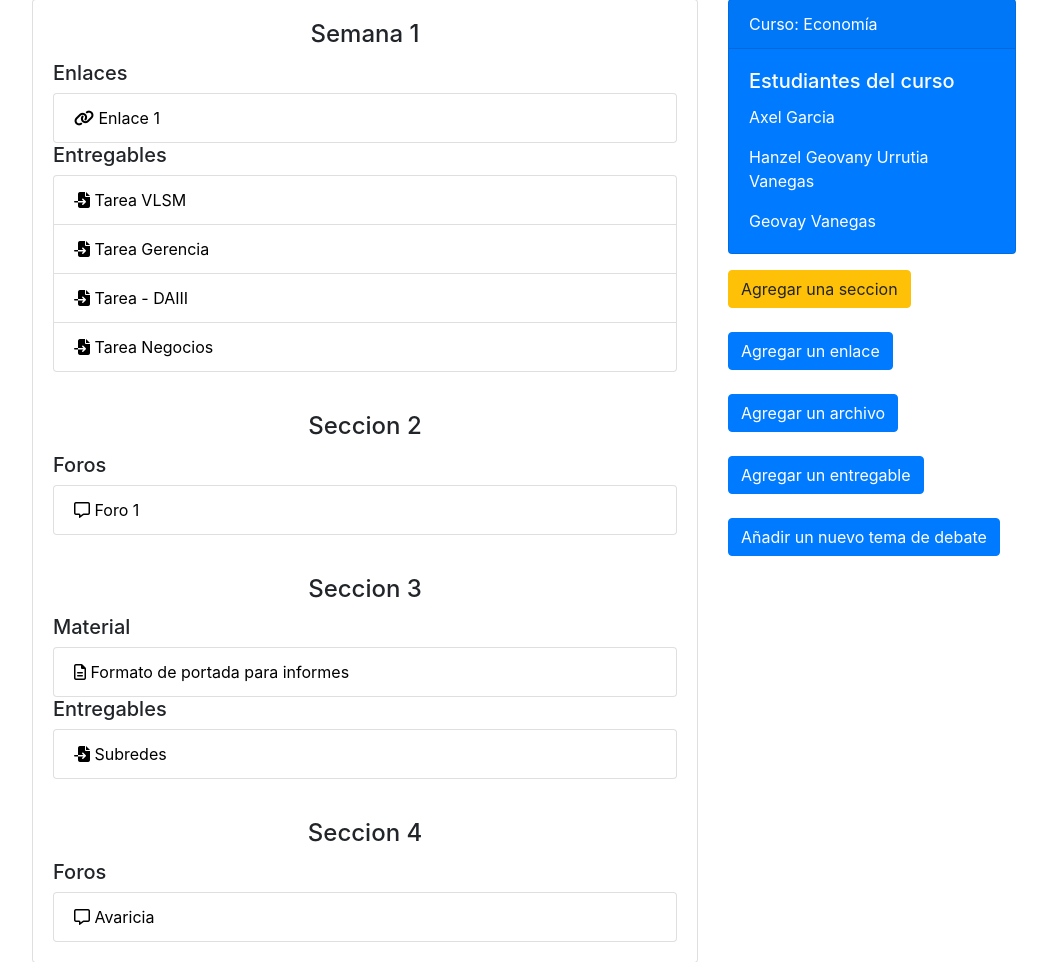
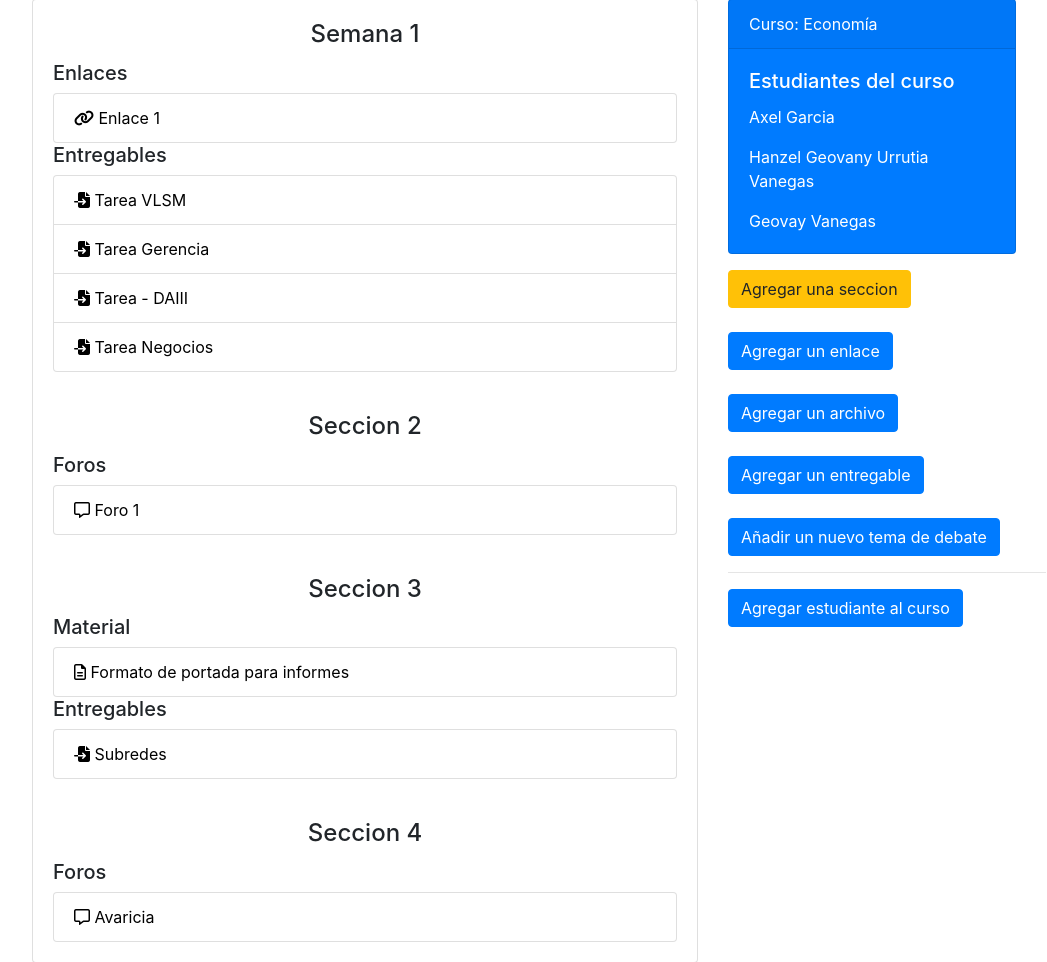
Before and after one commit to HanzelxD778/cs50w-project4, a Django app: page /curso/5 in a window 1280 px wide. Shown: the part 105-1067 px from the top of the page, without its empty margins (101-1148 px from the left). Run offline with Django 3.2, Linux system fonts and the light colour scheme; a user stored in the database is signed in; data comes from the database, SQL or seed files in the repository; both versions use the stored data as it was after the commit; some libraries are stand-ins or nearby versions.

Commit message:
agregar estudiante a curso realizado

```diff
--- a/PortAll50/templates/portall50/curso.html
+++ b/PortAll50/templates/portall50/curso.html
@@ -13,7 +13,12 @@
 
 {% endblock %}
 
+{% block dropdown %}
+
+{% endblock %}
+
 {% block main %}
+
     <div class="container">
         <div class="row">
 
@@ -308,6 +313,44 @@
                             </div>
                         </form>
                     </div>
+
+                    <hr>
+
+                    <div>
+                        <!-- Button trigger modal -->
+                        <button type="button" class="btn btn-primary" data-toggle="modal" data-target="#agregarEstudiantesCurso">
+                            Agregar estudiante al curso
+                        </button>
+                        <!-- MODAL AGREGAR FORO -->
+                        <form method="POST" action="{% url 'agregarEstudiantesCurso' %}" enctype="multipart/form-data">
+                            {% csrf_token %}
+                            <!-- Modal -->
+                            <div class="modal fade" id="agregarEstudiantesCurso" tabindex="-1" aria-labelledby="agregarEstudiantesCurso" aria-hidden="true">
+                                <div class="modal-dialog">
+                                <div class="modal-content">
+                                    <div class="modal-header">
+                                        <h5 class="modal-title text-center" id="agregarEstudiantesCurso">
+                                            Agregar estudiante
+                                        </h5>
+                                        <button type="button" class="close" data-dismiss="modal" aria-label="Close">
+                                        <span aria-hidden="true">&times;</span>
+                                        </button>
+                                    </div>
+                                    <div class="modal-body">
+                                        <div class="form-group">
+                                            <input required type="text" name="username" class="form-control" placeholder="Username del estudiante" autocomplete="off">
+                                        </div>
+                                        <input name='curso_id' class="form-control" style="background: transparent;  border: none;" type="hidden"
+                                        value="{{curso.id}}" readonly placeholder="Default input">
+                                    </div>
+                                    <div class="modal-footer">
+                                        <button type="button" class="btn btn-secondary" data-dismiss="modal">Close</button>
+                                        <button type="submit" class="btn btn-primary">Save changes</button>
+                                    </div>
+                                </div>
+                            </div>
+                        </form>
+                    </div>
                 {% endif %}
             </div>
         </div>
--- a/PortAll50/templates/portall50/portall.html
+++ b/PortAll50/templates/portall50/portall.html
@@ -24,7 +24,7 @@
                         <a style="color: black;" href="{% url 'curso' curso.id %}"><h5 class="card-title" style="color: black;">{{curso.nombre_curso}}</5></a>
                     </div>
                     <div class="card-footer">
-                        <small class="text-muted">Docente: {{curso.propietario}}</small>
+                        <small class="text-muted">Docente: {{curso.propietario.first_name}} {{curso.propietario.last_name}}</small>
                         </div>
                     </div>
                 </div>
--- a/PortAll50/urls.py
+++ b/PortAll50/urls.py
@@ -20,5 +20,7 @@ urlpatterns = [
     path("agregarSeccion", views.agregarSeccion, name="agregarSeccion"),
     path("agregarEnlace", views.agregarEnlace, name="agregarEnlace"),
     path("editarPerfil", views.editarPerfil, name="editarPerfil"),
-    path("perfilEditado", views.perfilEditado, name="perfilEditado")
+    path("perfilEditado", views.perfilEditado, name="perfilEditado"),
+    path("calificarEntrega", views.calificarEntrega, name="calificarEntrega"),
+    path("agregarEstudiantesCurso", views.agregarEstudiantesCurso, name="agregarEstudiantesCurso")
 ]
--- a/PortAll50/views.py
+++ b/PortAll50/views.py
@@ -88,7 +88,7 @@ def perfilEditado(request):
         objeto_usuario.username = username
 
     if password:
-        objeto_usuario.password = password
+        objeto_usuario.set_password(password)
 
     if imagen:
         objeto_usuario_cuenta.imagen = imagen
@@ -98,6 +98,9 @@ def perfilEditado(request):
 
     print(objeto_usuario_cuenta)
     print(imagen)
+
+    if password:
+        return redirect("/accounts/logout")
 
     return redirect("/portall")
 
@@ -135,15 +138,9 @@ def registrarCurso(request):
 def curso(request, id_curso):
 
     curso = Curso.objects.get(id=id_curso)
-    #materiales = Material.objects.filter(seccion__curso=curso)
-    #entregables = Entregable.objects.filter(seccion__curso=curso)
-    #foros = Foro.objects.filter(seccion__curso=curso)
 
     context = {
         "curso": curso
-        #"materiales": materiales,
-        #"entregables": entregables,
-        #"foros": foros
     }
 
     return render(request, "PortAll50/curso.html", context)
@@ -292,3 +289,41 @@ def agregarEnlace(request):
     print(id_curso)
 
     return redirect(f"curso/{id_curso}")
+
+def calificarEntrega(request):
+    id_entrega = request.POST.get("id_entrega")
+    nota = request.POST.get("nota")
+
+    entrega = Entrega.objects.get(id=id_entrega)
+
+    entrega.nota = nota
+
+    entrega.save()
+
+    return redirect("/portall")
+
+def agregarEstudiantesCurso(request):
+    username = request.POST.get("username")
+    curso_id = request.POST.get("curso_id")
+
+    curso = Curso.objects.get(id=curso_id)
+
+    existe = False
+
+    for estudiante in curso.cuentas.all():
+        if estudiante.username == username:
+            existe = True
+
+    if existe:
+        return redirect("/portall", messages.error(request, "El estudiante ya pertenece al curso"))
+
+    try:
+        usuario = User.objects.get(username=username)
+    except:
+        usuario = False
+
+    if not usuario:
+        return redirect("/portall", messages.error(request, "Ese estudiante no existe"))
+    else:
+        curso.cuentas.add(usuario)
+        return redirect("/portall", messages.error(request, f"{usuario.username} agregado al curso {curso.nombre_curso}"))
--- a/templates/base.html
+++ b/templates/base.html
@@ -61,6 +61,7 @@
                     {% endif %}
                     <div class="dropdown-menu" aria-labelledby="navbarDropdown">
                         <a class="dropdown-item" href="{% url 'agregarCurso' %}">Agregar un curso</a>
+                        {% block dropdown %}{% endblock %}
                     </div>
                 </li>
                 <li class="nav-item"><a class="nav-link" href="" data-toggle="modal" data-target="#profileModal"> User: {{ user.username }} </a></li>
```
Also changed, not shown: PortAll50/templates/portall50/entregable.html (+45 -5 lines), db.sqlite3, media/users/uldgipum1ze51.jpg (added).
